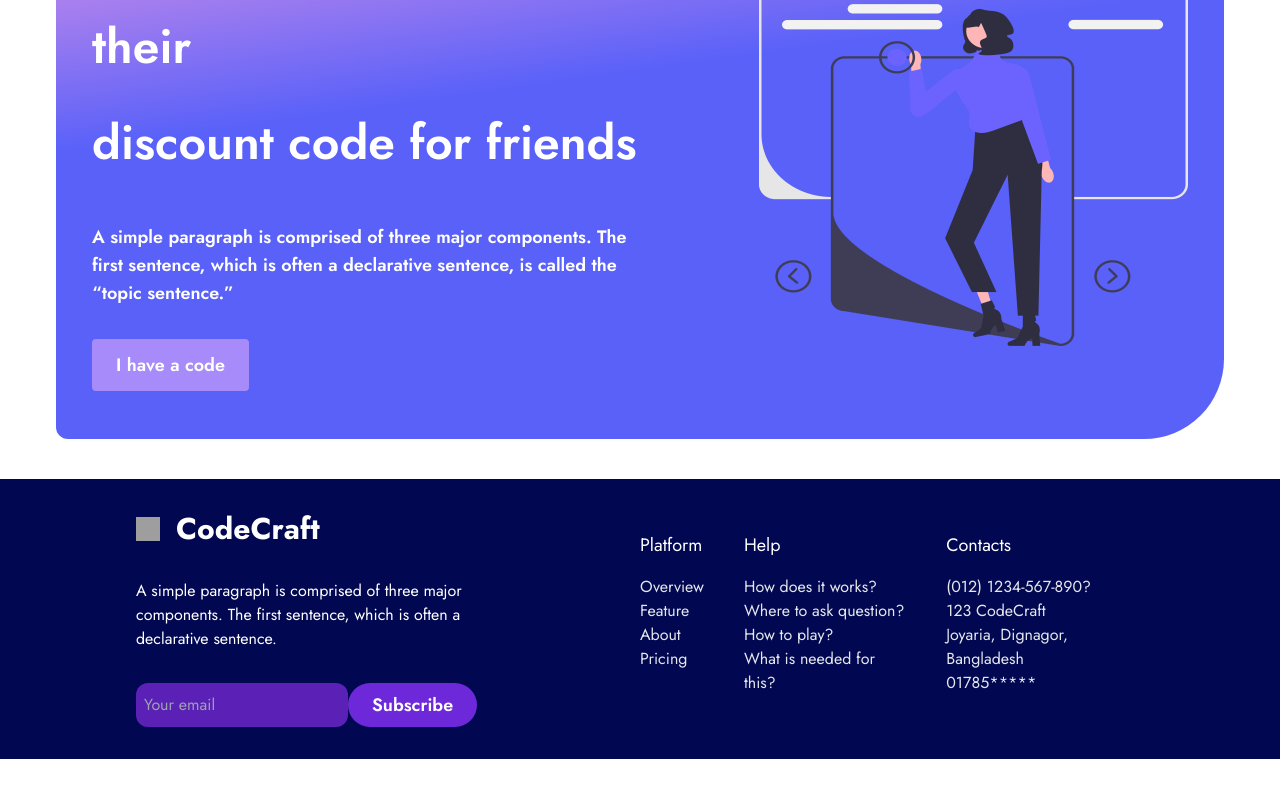
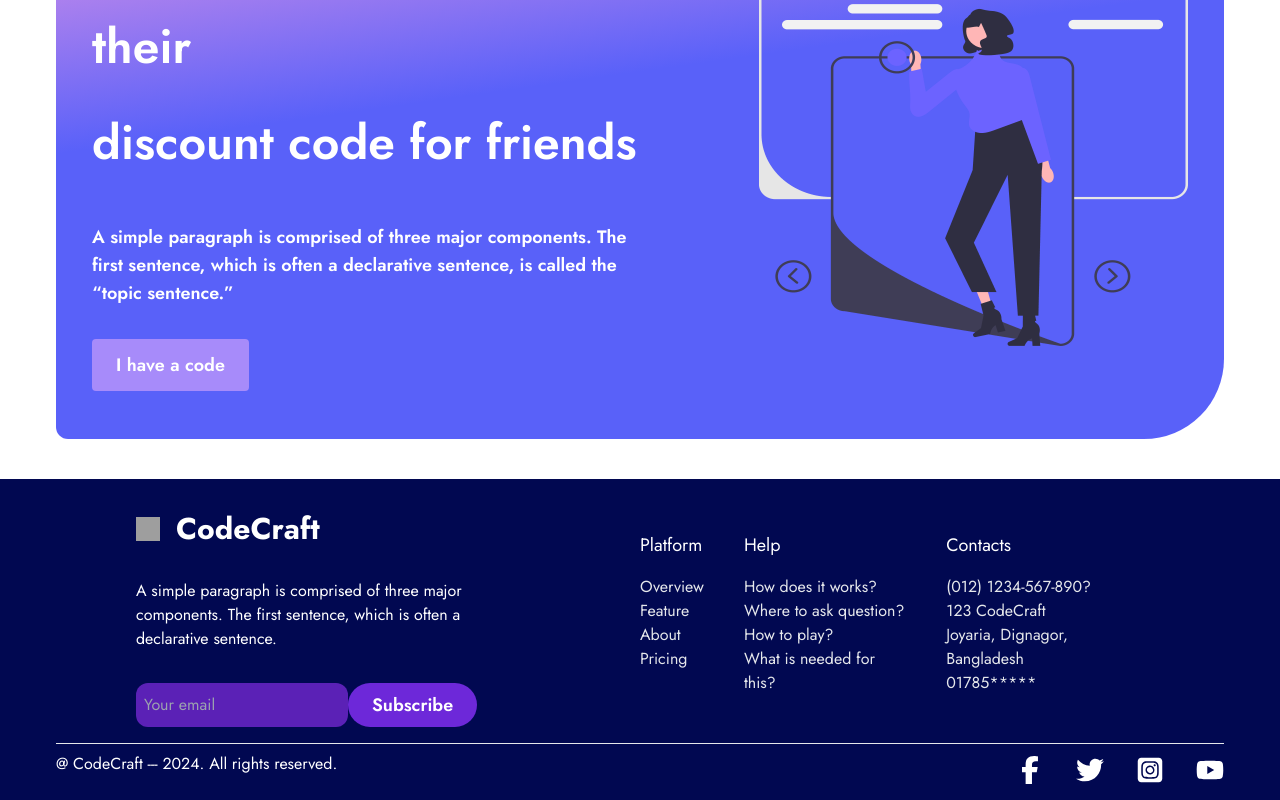
Before and after one commit to adritorafsan/Web-Agency, a React app: page / in a window 1280 px wide. Shown: the part 3130-3930 px from the top of the page. Before the commit the page ends 3889 px from the top, so only its background shows below. Built offline with nearby package versions, Linux system fonts and the light colour scheme; grey boxes are pictures that could not be loaded; the HTML template or start-up script is replaced by a standard one.

Commit message:
almost done

```diff
--- a/src/components/Footer.jsx
+++ b/src/components/Footer.jsx
@@ -1,4 +1,9 @@
 import logo from '../assets/logo.png'
+import { FaFacebookF ,  FaTwitter , FaSquareInstagram , FaYoutube } from "react-icons/fa6";
+
+
+
+{/* <FaFacebookF />  <FaTwitter /> <FaSquareInstagram /> <FaYoutube />*/}
 
 const Footer = () => {
 
@@ -64,7 +69,16 @@ const Footer = () => {
           </div>
         </div>
       </div>
-
+      <hr />
+      <div className='flex flex-col md:flex-row justify-between items-center'>
+        <div><h2  className='text-white'>@ CodeCraft  --- 2024. All rights reserved.</h2> </div>
+          <div className='text-white flex gap-8 mt-3'>
+          <a href="https://www.facebook.com/adritorafsan" target='_blank' ><FaFacebookF className='h-7 w-7' /> </a>
+          <a href="https://twitter.com/adrito_rafsan" target='_blank' > <FaTwitter  className='h-7 w-7' /> </a>
+          <a href="https://www.instagram.com/adritorafsan/" target='_blank' ><FaSquareInstagram  className='h-7 w-7' /> </a>
+          <a href="https://www.youtube.com/channel/UCLUlzYryKHAEEzc0X-mX6hw" target='_blank' ><FaYoutube  className='h-7 w-7' /> </a>
+        </div>
+      </div>
     </div>
   )
 }
```
